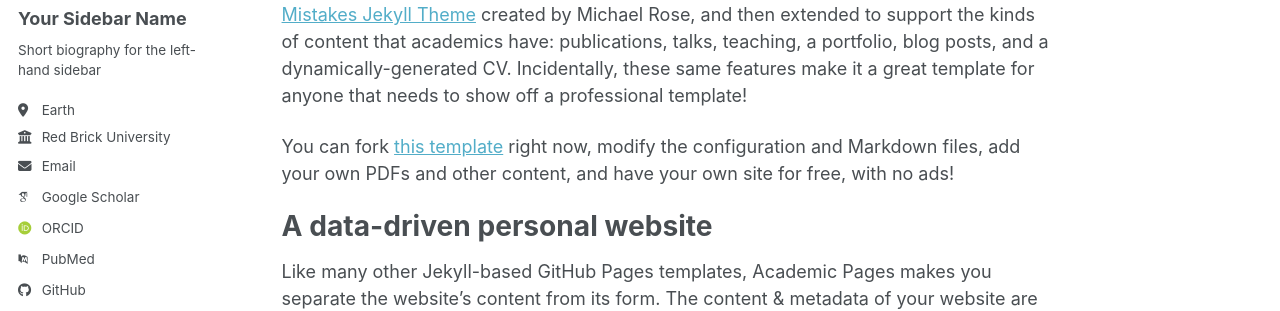
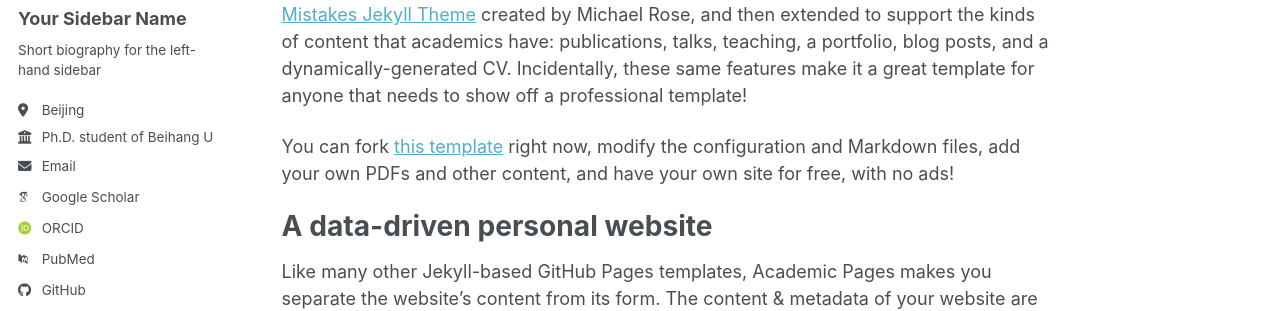
Before and after one commit to selia1078/xinxue-buaa, a Jekyll site: the page built from _pages/about.md, in a window 1280 px wide. Shown: the part 278-589 px from the top of the page. Built offline with Jekyll 4.4.1, drawn with Linux system fonts in a browser that asks for light colours; some web fonts are replaced; a script bundle is joined from its source files by our own code; library files that are not in the unit come from our copies.

Commit message:
Update location and employer in config file

```diff
--- a/_config.yml
+++ b/_config.yml
@@ -27,8 +27,8 @@ author:
   name             : "Your Sidebar Name"
   pronouns         : # example: "she/her"
   bio              : "Short biography for the left-hand sidebar"
-  location         : "Earth"
-  employer         : "Red Brick University"
+  location         : "Beijing"
+  employer         : "Ph.D. student of Beihang University"
   uri              : # URL
   email            : "none@example.org"
 
```
